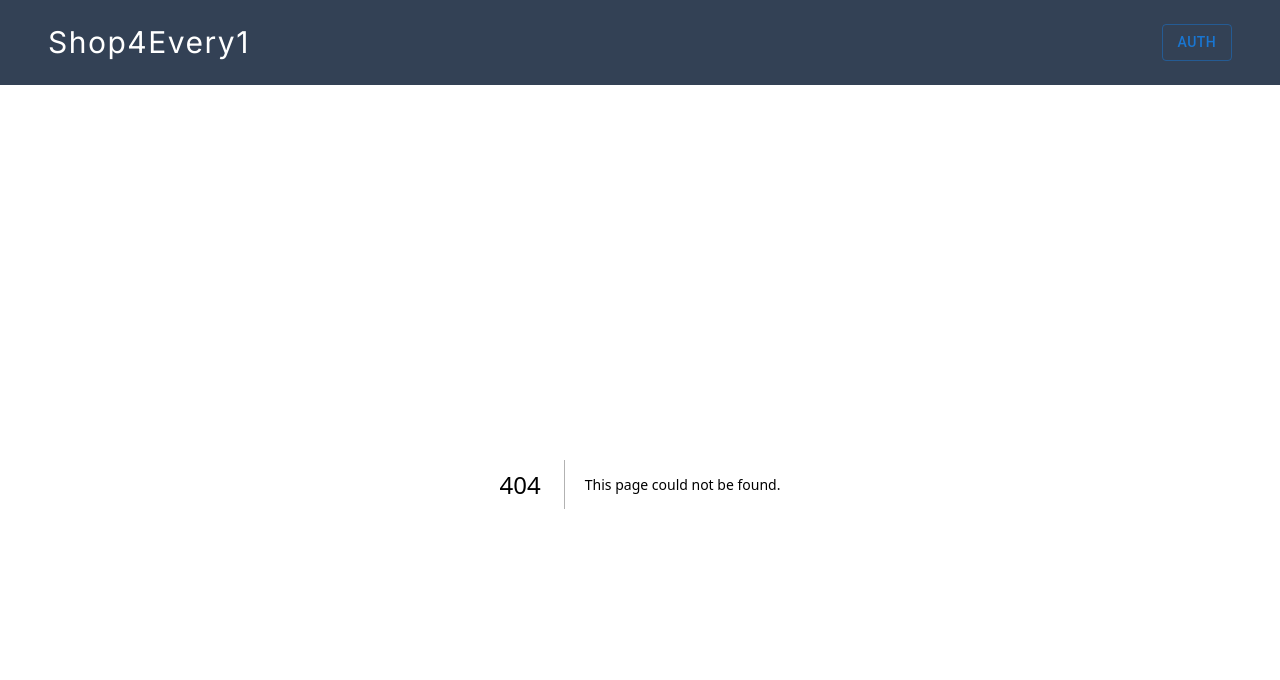
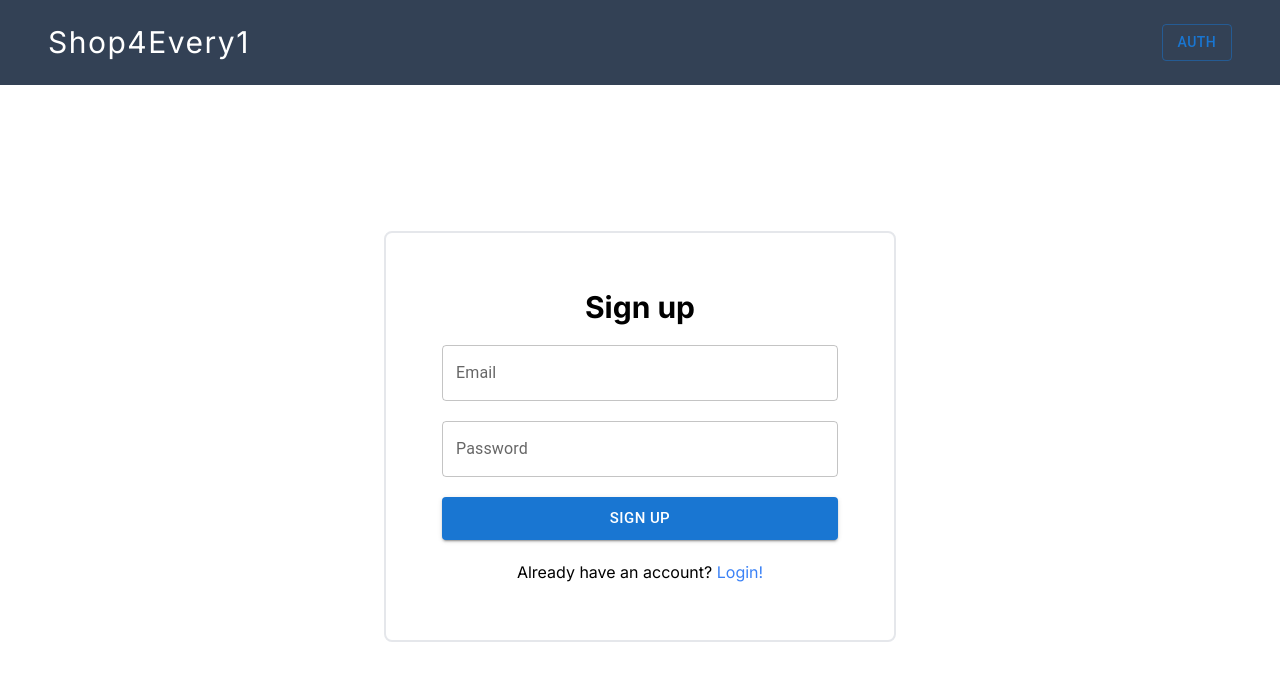
Before and after one commit to Segnities/online-store, a Next.js app in the folder frontend/: page /signup in a window 1280 px wide. Before the commit this address had no page. Shown: the top 680 px of the page. Built offline with nearby package versions, Linux system fonts and the light colour scheme.

Commit message:
login && signup ui

```diff
--- a/frontend/src/app/register/page.tsx
+++ /dev/null
@@ -1,7 +0,0 @@
-export default function Register() {
-    return (
-        <div>
-            <h1>Register</h1>
-        </div>
-    );
-}
--- /dev/null
+++ b/frontend/src/app/signup/page.tsx
@@ -0,0 +1,14 @@
+'use client';
+
+import AuthForm from "@/components/AuthForm";
+
+export default function SignUp() {
+    return (
+        <main
+            className='flex items-center justify-center'
+            style={{ height: `${window.innerHeight - 96}px` }}
+        >
+            <AuthForm/>
+        </main>
+    );
+}
--- /dev/null
+++ b/frontend/src/components/AuthButton.tsx
@@ -0,0 +1,25 @@
+'use client';
+
+import { memo } from "react";
+
+import { usePathname } from "next/navigation";
+
+import Button from "@mui/material/Button";
+
+function AuthButton() {
+    const pathname = usePathname();
+    const isLoginPage = pathname === "/login";
+    return (
+        <Button
+            variant="contained"
+            type="submit"
+            size="large"
+        >
+            {
+                isLoginPage ? 'Login' : 'Sign up'
+            }
+        </Button>
+    );
+}
+
+export default memo(AuthButton);
--- a/frontend/src/components/AuthForm.tsx
+++ b/frontend/src/components/AuthForm.tsx
@@ -1,13 +1,15 @@
 
 import { memo } from "react";
 
-import { Formik, Form } from "formik";
 import type { FormikProps } from "formik";
+import { Form, Formik } from "formik";
 
 import * as Yup from "yup";
 import AuthInput from "./AuthInput";
-import { Button } from "@mui/material";
-import Link from "next/link";
+
+import AuthButton from "./AuthButton";
+import AuthFormMessage from "./AuthFormMessage";
+import AuthHeader from "./AuthHeader";
 
 export interface AuthFormValues {
     email: string;
@@ -26,7 +28,7 @@ const authFormValidationSchema = Yup.object({
 function AuthForm() {
     return (
         <div className="w-4/5 md:w-2/5 flex flex-col gap-5 border-2 border-gray-200 rounded-lg p-8 lg:p-14">
-            <h2 className="text-xl md:text-3xl fond-semibold  text-center">Auth</h2>
+            <AuthHeader />
             <Formik
                 initialValues={{
                     email: "",
@@ -59,14 +61,8 @@ function AuthForm() {
                             ariaErrorMessage={props.errors.password}
                             ariaLabel="Password"
                         />
-                        <Button
-                            variant="contained"
-                            type="submit"
-                            size="large"
-                        >
-                            Log in
-                        </Button>
-                        <p className="text-center">No account yet? <Link className="text-blue-500 underline underline-offset-4" href="/register">Register now!</Link></p>
+                        <AuthButton />
+                        <AuthFormMessage />
                     </Form>
                 )}
 
--- /dev/null
+++ b/frontend/src/components/AuthFormMessage.tsx
@@ -0,0 +1,21 @@
+import { memo } from "react";
+import Link from "next/link";
+import { usePathname } from "next/navigation";
+
+function AuthFormMessage() {
+    const pathname = usePathname();
+    const isLoginPage = pathname === "/login";
+    return (
+        <p className="text-center">
+            {isLoginPage ? 'No account yet?' : 'Already have an account?'}
+            <Link
+                className="text-blue-500 hover:underline underline-offset-4"
+                href={isLoginPage ? "/signup" : "/login"}
+            >
+                {isLoginPage ? ' Sign up now!' : ' Login!'}
+            </Link>
+        </p>
+    )
+}
+
+export default memo(AuthFormMessage)
--- /dev/null
+++ b/frontend/src/components/AuthHeader.tsx
@@ -0,0 +1,18 @@
+'use client';
+
+import { usePathname } from "next/navigation";
+import { memo } from "react";
+
+function AuthHeader() {
+    const pathname = usePathname();
+    const isLogin = pathname === '/login';
+    return (
+        <h2 className="text-2xl lg:text-3xl font-bold text-center">
+            {
+                isLogin ? 'Log in' : 'Sign up'
+            }
+        </h2>
+    );
+}
+
+export default memo(AuthHeader)
```
